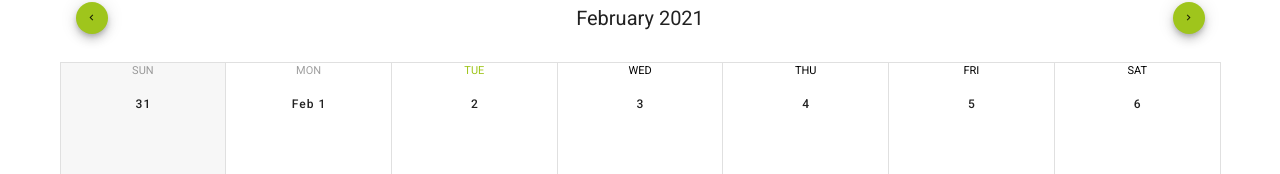
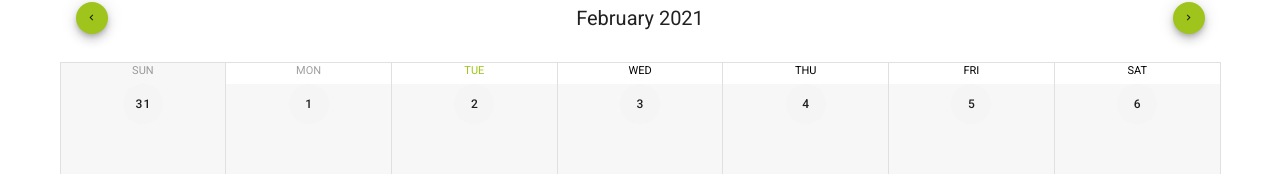
Before and after one commit to antlogist/logistics, a Vue app in the folder logistics-admin/: page /#/calendar in a window 1280 px wide. Shown: the part 162-336 px from the top of the page. Built offline with nearby package versions, Linux system fonts and the light colour scheme.

Commit message:
Past date month-template added

```diff
--- a/logistics-admin/src/components/calendar/Calendar.vue
+++ b/logistics-admin/src/components/calendar/Calendar.vue
@@ -37,7 +37,23 @@
         v-model="focus"
         :type="type"
         @click:date="openDialog"
+        @change="fetchEvents"
       >
+        <template v-slot:day-label="{ past, day, date }">
+          <template v-if="past">
+            <div style="background-color: #f7f7f7">
+              <v-btn fab small elevation="0" @click="openDialog(date)">{{
+                day
+              }}</v-btn>
+            </div>
+          </template>
+        </template>
+        <template v-slot:day="{ past }">
+          <template v-if="past">
+            <v-row class="fill-height" style="background-color: #f7f7f7">
+            </v-row>
+          </template>
+        </template>
       </v-calendar>
     </v-sheet>
   </v-container>
@@ -74,14 +90,15 @@ export default {
     events: []
   }),
   mounted() {
-    const timeElapsed = Date.now();
-    const today = new Date(timeElapsed);
+    // Set today
+    const now = Date.now();
+    const today = new Date(now);
     this.focus = today.toISOString().substring(0, 10);
   },
   methods: {
     ...mapActions("calendar", ["openDayDialog"]),
-    fetchEvents() {
-      console.log("fetchEvents");
+    fetchEvents({ start, end }) {
+      console.log("fetchEvents", start, end);
     },
     openDialog(data) {
       this.openDayDialog(data);
--- a/logistics-admin/src/components/calendar/DialogDay.vue
+++ b/logistics-admin/src/components/calendar/DialogDay.vue
@@ -5,6 +5,11 @@
       <v-container>
         <v-row>
           <v-col>
+            <v-switch
+              v-model="dayOff"
+              color="red darken-3"
+              label="Day off"
+            ></v-switch>
             Lorem ipsum dolor sit amet, consectetur adipisicing elit. Ratione
             nam fugiat repellat. In ratione ad veniam nihil deleniti velit
             possimus delectus, assumenda ea animi minus repellendus deserunt
@@ -21,7 +26,9 @@ import { mapGetters } from "vuex";
 import DialogDayToolbar from "@/components/calendar/dialog-day/DialogDayToolbar";
 export default {
   name: "DialogDay",
-  data: () => ({}),
+  data: () => ({
+    dayOff: false
+  }),
   computed: {
     ...mapGetters("calendar", ["isDayDialogShow"])
   },
```
